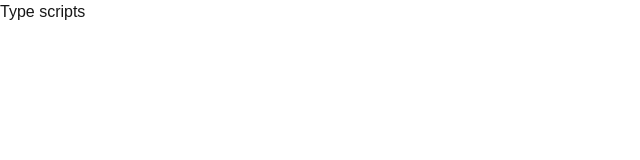
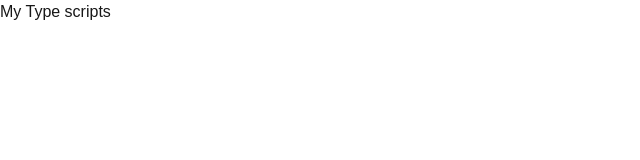
Before and after one commit to rakibulislamdev/typescripts, a Next.js app: page / in a window 1280 px wide. Shown: the top 160 px of the page, without its empty margins (0-640 px from the left). Built offline with nearby package versions, Linux system fonts and the light colour scheme.

Commit message:
Update page.tsx

```diff
--- a/app/page.tsx
+++ b/app/page.tsx
@@ -2,7 +2,7 @@
 
 export default function Home() {
   return (
-    <h2>Type scripts</h2>
+    <h2>My Type scripts</h2>
   );
 }
 
```
